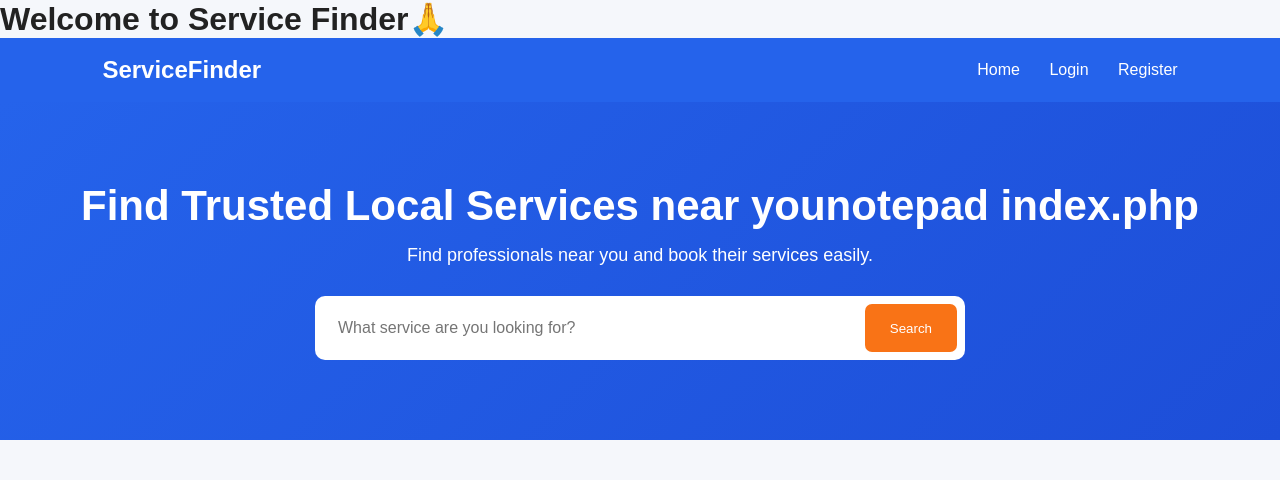
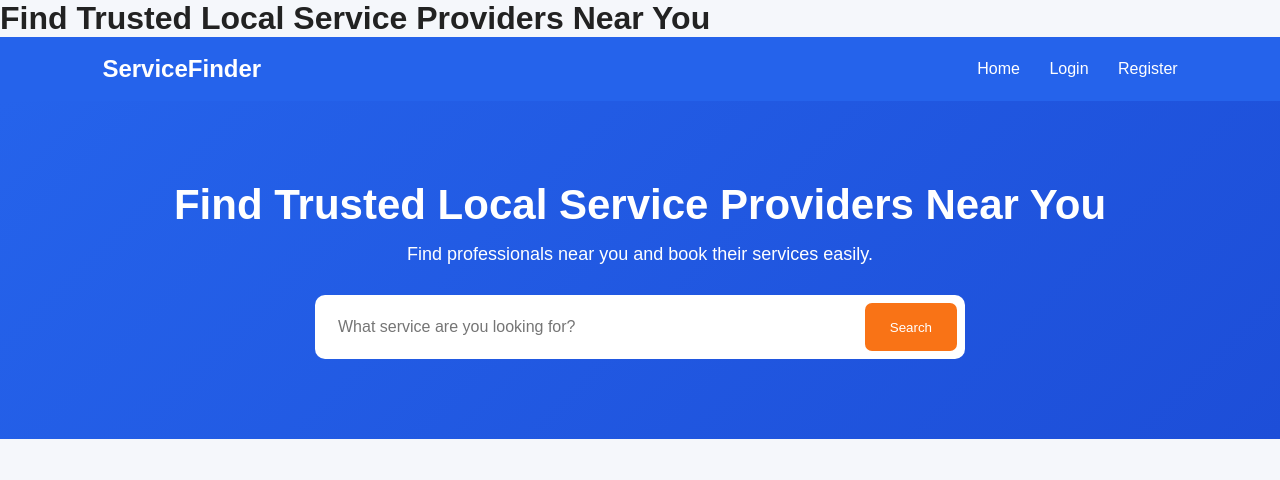
Before and after one commit to sj6215763-boop/local-service-finder, a PHP site: page / in a window 1280 px wide. Shown: the top 480 px of the page. Run offline with PHP 8.4, Linux system fonts and the light colour scheme; data comes from the database, SQL or seed files in the repository.

Commit message:
2026-10-07: ...

```diff
--- a/index.php
+++ b/index.php
@@ -11,7 +11,7 @@ $result = $conn->query($sql);
     <meta charset="UTF-8">
     <meta name="viewport" content="width=device-width, initial-scale=1.0">
 
-    <h1>Welcome to Service Finder🙏</h1>
+    <h1>Find Trusted Local Service Providers Near You</h1>
 
     <style>
         * {
@@ -216,14 +216,13 @@ $result = $conn->query($sql);
 
 <section class="hero">
 
-    <h1>Find Trusted Local Services near younotepad index.php</h1>
+    <h1>Find Trusted Local Service Providers Near You</h1>
 
     <p>
         Find professionals near you and book their services easily.
     </p>
 
     <form class="search-box" action="providers.php" method="GET">
-
         <input
             type="text"
             name="search"
```
